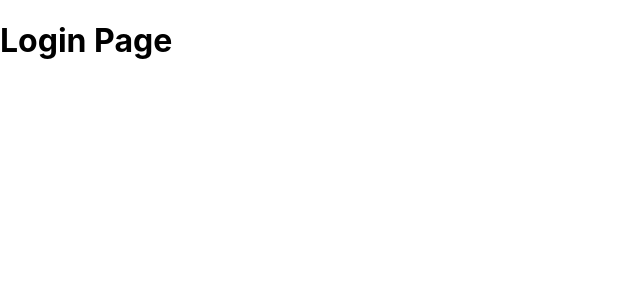
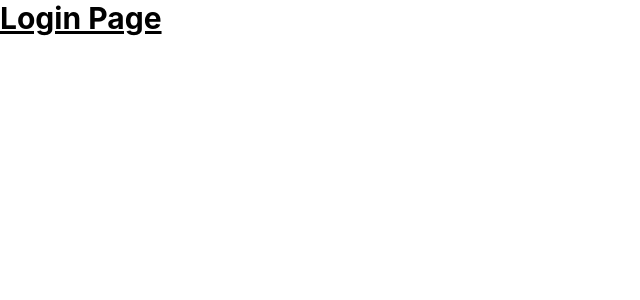
Before and after one commit to Steivin/GAFIS, a React (Create React App) app: page / in a window 1280 px wide. Shown: the top 300 px of the page, without its empty margins (0-640 px from the left). Built offline with nearby package versions, Linux system fonts and the light colour scheme.

Commit message:
añadiendo tailwind

```diff
--- a/package.json
+++ b/package.json
@@ -37,5 +37,8 @@
       "last 1 firefox version",
       "last 1 safari version"
     ]
+  },
+  "devDependencies": {
+    "tailwindcss": "^3.4.17"
   }
 }
--- a/src/Pages/LoginPage/LoginPage.js
+++ b/src/Pages/LoginPage/LoginPage.js
@@ -1,7 +1,7 @@
 function LoginPage() {
   return (
     <div className="login-page">
-      <h1>Login Page</h1>
+      <h1 className="text-3xl font-bold underline">Login Page</h1>
       {/* Add your login form or components here */}
     </div>
   );
--- /dev/null
+++ b/tailwind.config.js
@@ -0,0 +1,8 @@
+/** @type {import('tailwindcss').Config} */
+module.exports = {
+  content: ["./src/**/*.{js,jsx,ts,tsx}"],
+  theme: {
+    extend: {},
+  },
+  plugins: [],
+};
```
Also changed, not shown: src/index.css (+7 -3 lines), 1 other file (tests, documents, lock files or other folders).
